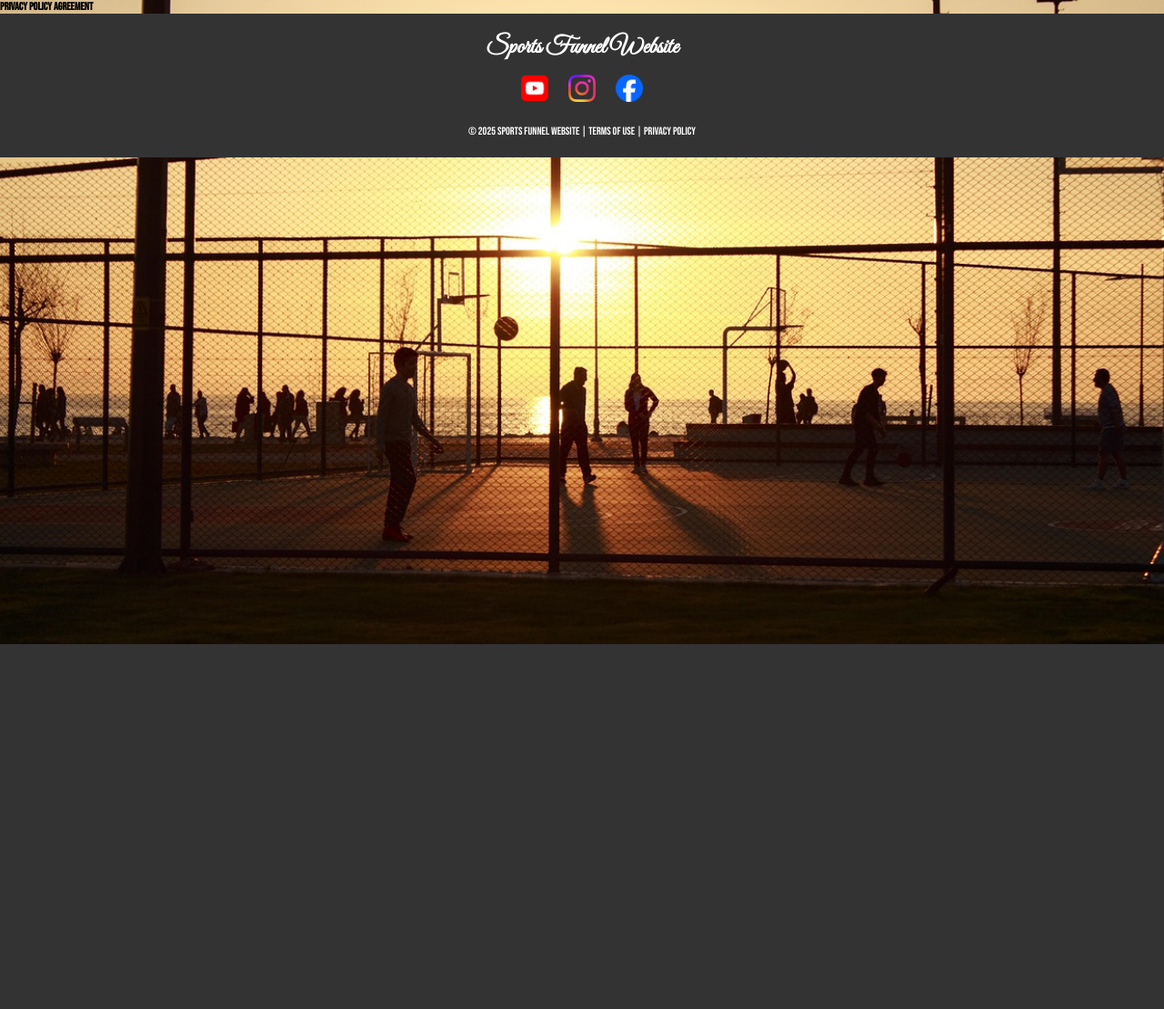
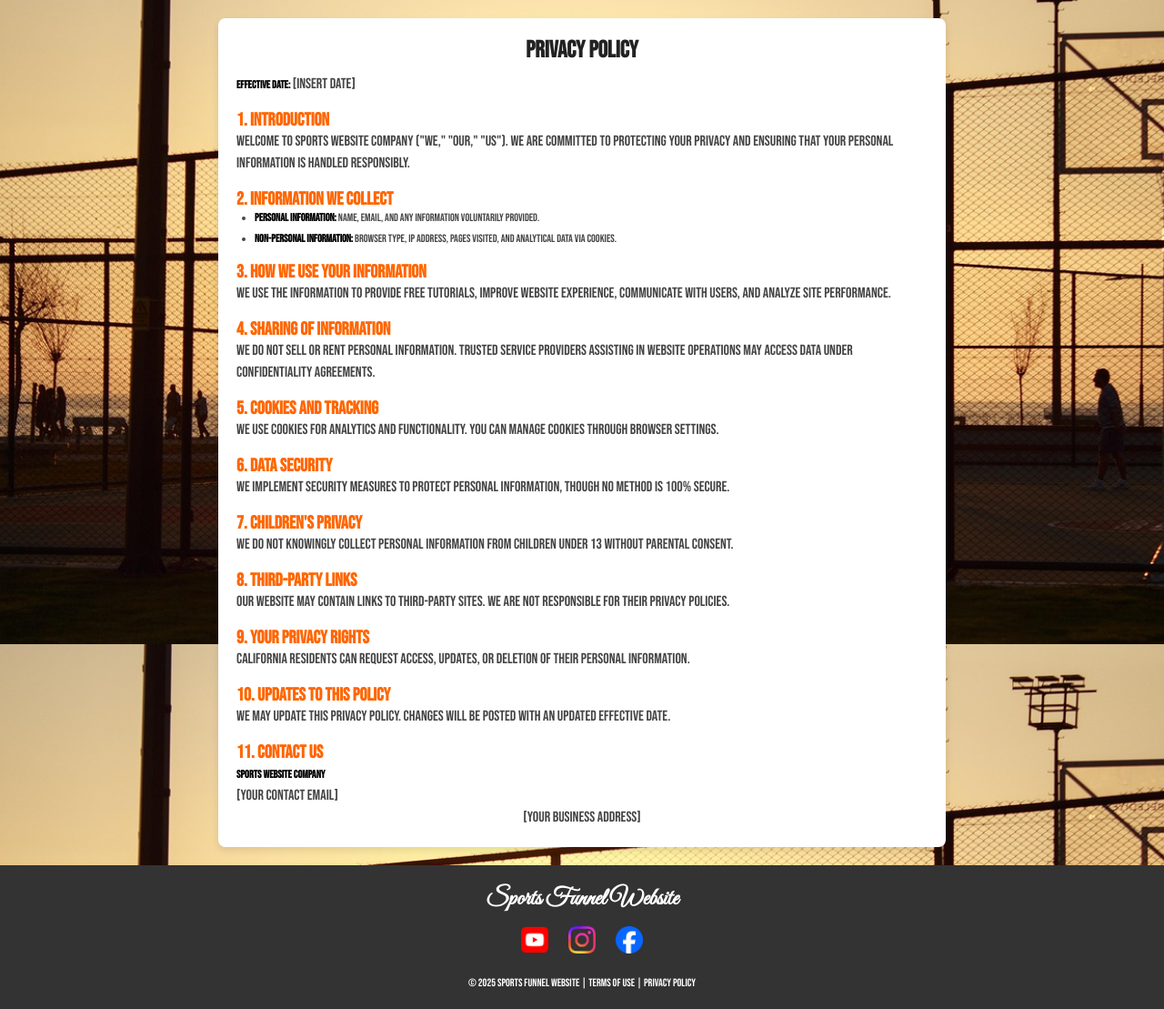
Before and after one commit to cali4nian/coreProgramming, a PHP site: page /privacy-policy.html in a window 1280 px wide. Shown: the part 92-1201 px from the top of the page at 91% size. Before the commit the page ends 800 px from the top, so only its background shows below. Run offline with PHP 8.4, Linux system fonts and the light colour scheme.

Commit message:
add legal pages markup and styles

```diff
--- a/sportsFunnelWebsite/css/privacy-policy.css
+++ b/sportsFunnelWebsite/css/privacy-policy.css
@@ -1,2 +1,49 @@
 /* Front pages defaults */
 @import url("front-default.css");
+
+.privacy-policy-agreement-container {
+  max-width: 800px;
+  margin: 20px auto;
+  padding: 20px;
+  background: #fff;
+  box-shadow: 0px 4px 8px rgba(0, 0, 0, 0.1);
+  border-radius: 8px;
+  font-family: Arial, sans-serif;
+}
+
+.privacy-policy h2 {
+  text-align: center;
+  color: #222;
+  font-size: 26px;
+  margin-bottom: 10px;
+}
+
+.privacy-policy h3 {
+  color: #ff6600;
+  font-size: 20px;
+  margin-top: 15px;
+}
+
+.privacy-policy p,
+.privacy-policy ul {
+  font-size: 16px;
+  color: #444;
+  line-height: 1.5;
+}
+
+.privacy-policy ul {
+  padding-left: 20px;
+}
+
+.privacy-policy ul li {
+  margin-bottom: 5px;
+}
+
+.privacy-policy strong {
+  color: #000;
+}
+
+.privacy-policy-agreement-container p:last-child {
+  margin-bottom: 0;
+  text-align: center;
+}
--- a/sportsFunnelWebsite/privacy-policy.html
+++ b/sportsFunnelWebsite/privacy-policy.html
@@ -25,7 +25,52 @@
     </nav>
     <!-- END Navigation -->
 
-    <h1>Privacy Policy Agreement</h1>
+    <!-- Privacy Policy Agreement Section -->
+    <section class="privacy-policy-agreement-container">
+      <div class="privacy-policy">
+        <h2>Privacy Policy</h2>
+        <p><strong>Effective Date:</strong> [Insert Date]</p>
+
+        <h3>1. Introduction</h3>
+        <p>Welcome to Sports Website Company ("we," "our," "us"). We are committed to protecting your privacy and ensuring that your personal information is handled responsibly.</p>
+
+        <h3>2. Information We Collect</h3>
+        <ul>
+          <li><strong>Personal Information:</strong> Name, email, and any information voluntarily provided.</li>
+          <li><strong>Non-Personal Information:</strong> Browser type, IP address, pages visited, and analytical data via cookies.</li>
+        </ul>
+
+        <h3>3. How We Use Your Information</h3>
+        <p>We use the information to provide free tutorials, improve website experience, communicate with users, and analyze site performance.</p>
+
+        <h3>4. Sharing of Information</h3>
+        <p>We do not sell or rent personal information. Trusted service providers assisting in website operations may access data under confidentiality agreements.</p>
+
+        <h3>5. Cookies and Tracking</h3>
+        <p>We use cookies for analytics and functionality. You can manage cookies through browser settings.</p>
+
+        <h3>6. Data Security</h3>
+        <p>We implement security measures to protect personal information, though no method is 100% secure.</p>
+
+        <h3>7. Children's Privacy</h3>
+        <p>We do not knowingly collect personal information from children under 13 without parental consent.</p>
+
+        <h3>8. Third-Party Links</h3>
+        <p>Our website may contain links to third-party sites. We are not responsible for their privacy policies.</p>
+
+        <h3>9. Your Privacy Rights</h3>
+        <p>California residents can request access, updates, or deletion of their personal information.</p>
+
+        <h3>10. Updates to This Policy</h3>
+        <p>We may update this Privacy Policy. Changes will be posted with an updated effective date.</p>
+
+        <h3>11. Contact Us</h3>
+        <p><strong>Sports Website Company</strong></p>
+        <p>[Your Contact Email]</p>
+        <p>[Your Business Address]</p>
+      </div>
+    </section>
+    <!-- END Privacy Policy Agreement Section -->
 
     <!-- Footer Section -->
     <footer class="footer">
```
Also changed, not shown: sportsFunnelWebsite/css/terms-of-use.css (+47 -0 lines), sportsFunnelWebsite/terms-of-use.html (+43 -1 lines).
